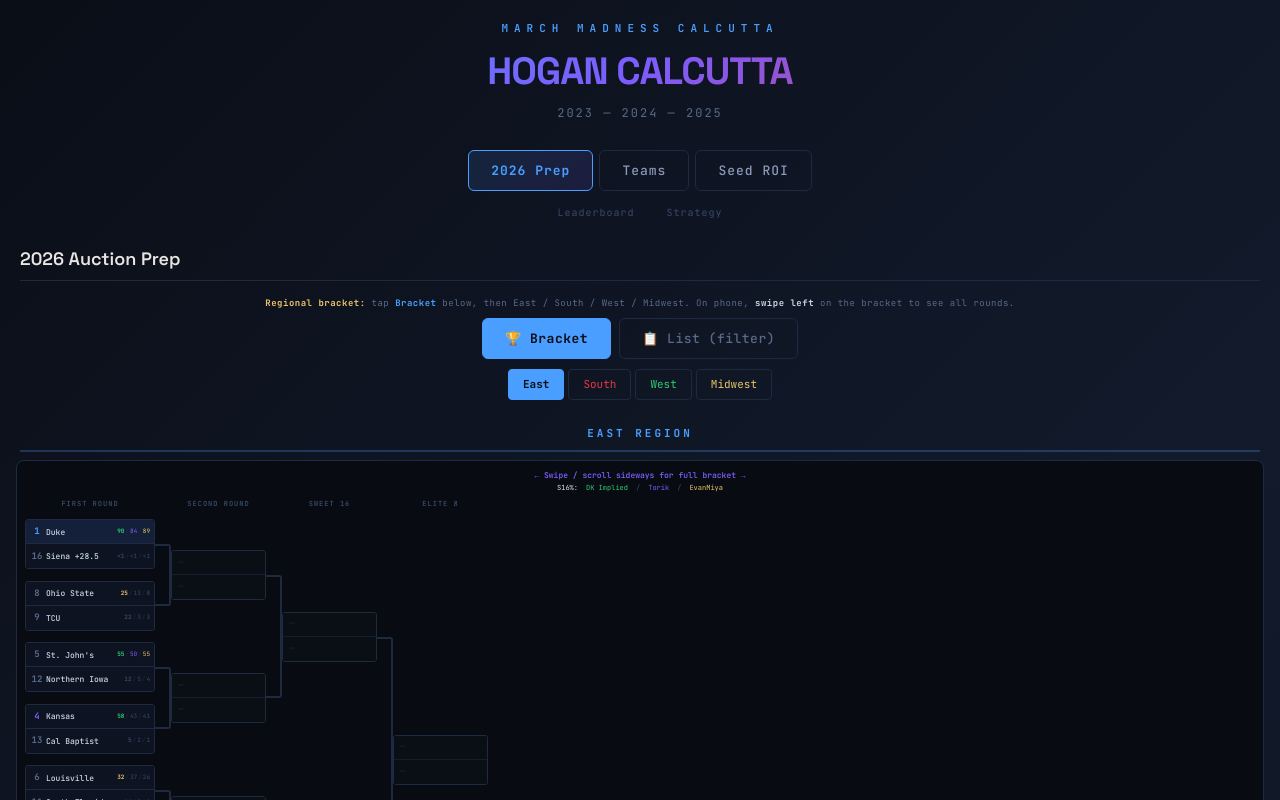
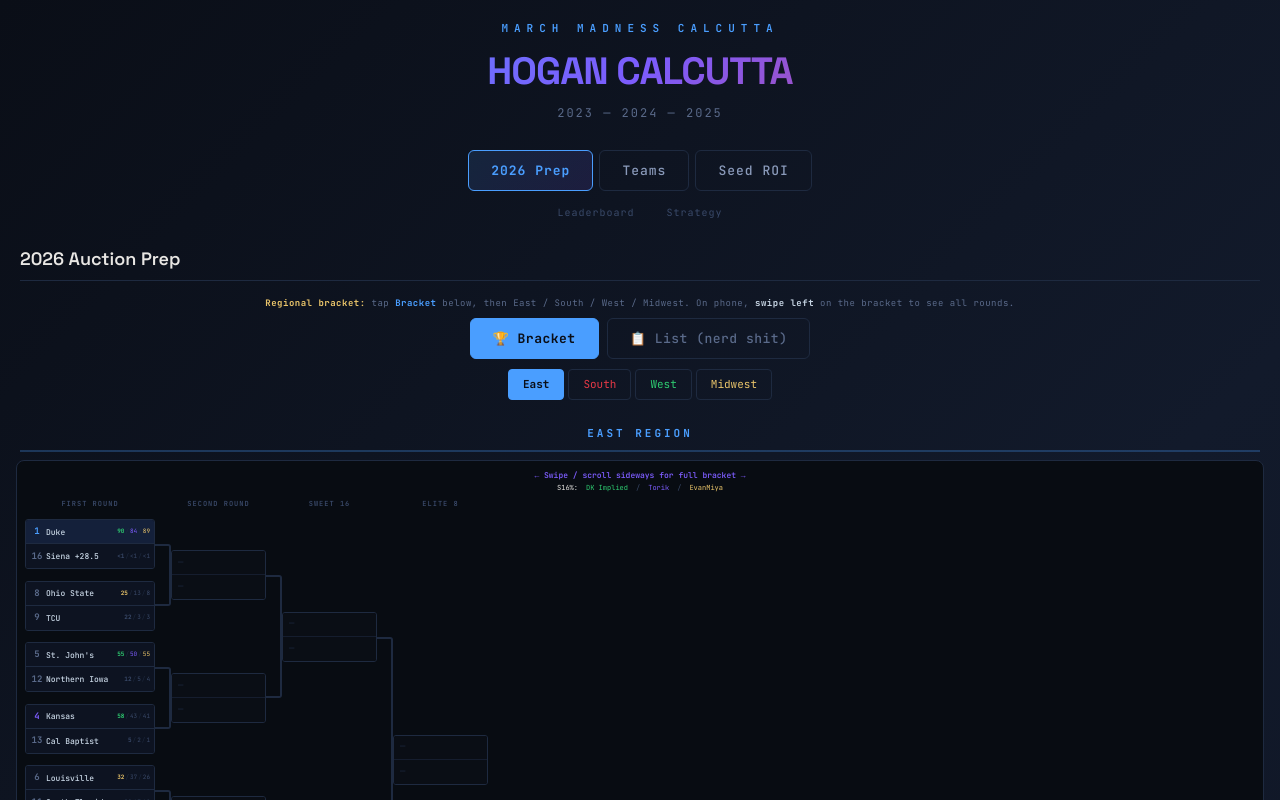
Before and after one commit to bswike/bpl, a React (Vite) app in the folder fpl-dashboard/: page /calcutta in a window 1280 px wide. Shown: the top 800 px of the page. Built offline with nearby package versions, Linux system fonts and the light colour scheme.

Commit message:
nerd stats

```diff
--- a/fpl-dashboard/src/components/Calcutta.jsx
+++ b/fpl-dashboard/src/components/Calcutta.jsx
@@ -1813,7 +1813,7 @@ function AuctionPrep() {
               border: `1px solid ${viewMode === m ? "#4a9eff" : "#1e2a40"}`, borderRadius: 6,
               color: viewMode === m ? "#0a0e17" : "#5a6a8a", fontFamily: "inherit", fontSize: 13,
               fontWeight: viewMode === m ? 700 : 500, cursor: "pointer", letterSpacing: 0.5,
-            }}>{m === "list" ? "📋 List (filter)" : "🏆 Bracket"}</button>
+            }}>{m === "list" ? "📋 List (nerd shit)" : "🏆 Bracket"}</button>
           ))}
         </div>
       </div>
```
